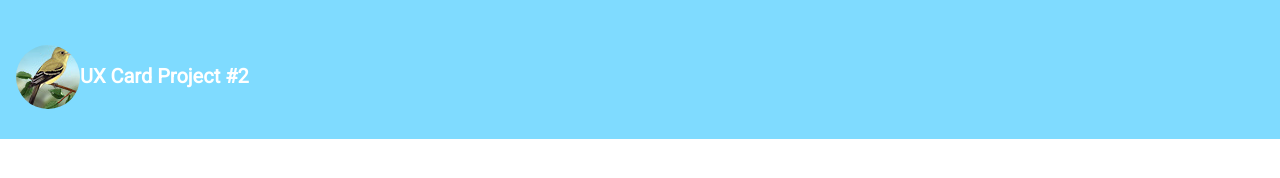
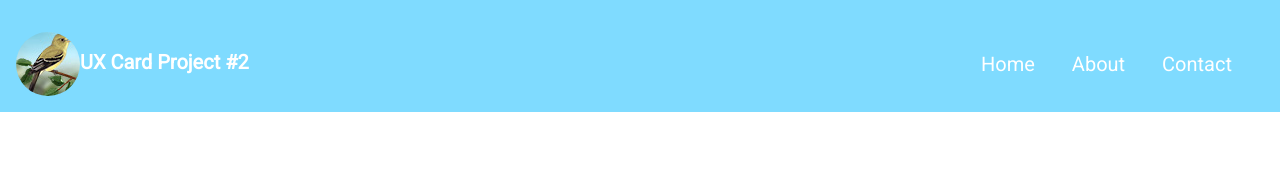
Before and after one commit to ShaRay/ux-card-project-2, a website: page index.html in a window 1280 px wide. Drawn offline with Linux system fonts and the light colour scheme.

Commit message:
added navigation

```diff
--- a/index.html
+++ b/index.html
@@ -10,10 +10,18 @@
     <body>
       <header class="bg-aqua relative">
         <div class="clearfix py2 px2">
-        <h1 class="col md-col-6 h3 inline-block pt2">
+        <h1 class="m0 col md-col-6 h3 inline-block pt2 align-middle">
           <a href="/" class="text-decoration-none white">
           <img class="fit inline-block align-middle circle" src="dist/img/bird-logo.png" alt="Yellow Bird" />UX Card Project #2</a></h1>
+        <nav class="right inline-block pt2">
+          <ul class="list-reset h3">
+            <li class="inline-block"><a class="text-decoration-none white mr3" href="#">Home</a></li>
+            <li class="inline-block"><a class="text-decoration-none white mr3" href="#">About</a></li>
+            <li class="inline-block"><a class="text-decoration-none white mr3" href="#">Contact</a></li>
+          </ul>
+        </nav>
         </div>
       </header>
+
     </body>
 </html>
```
